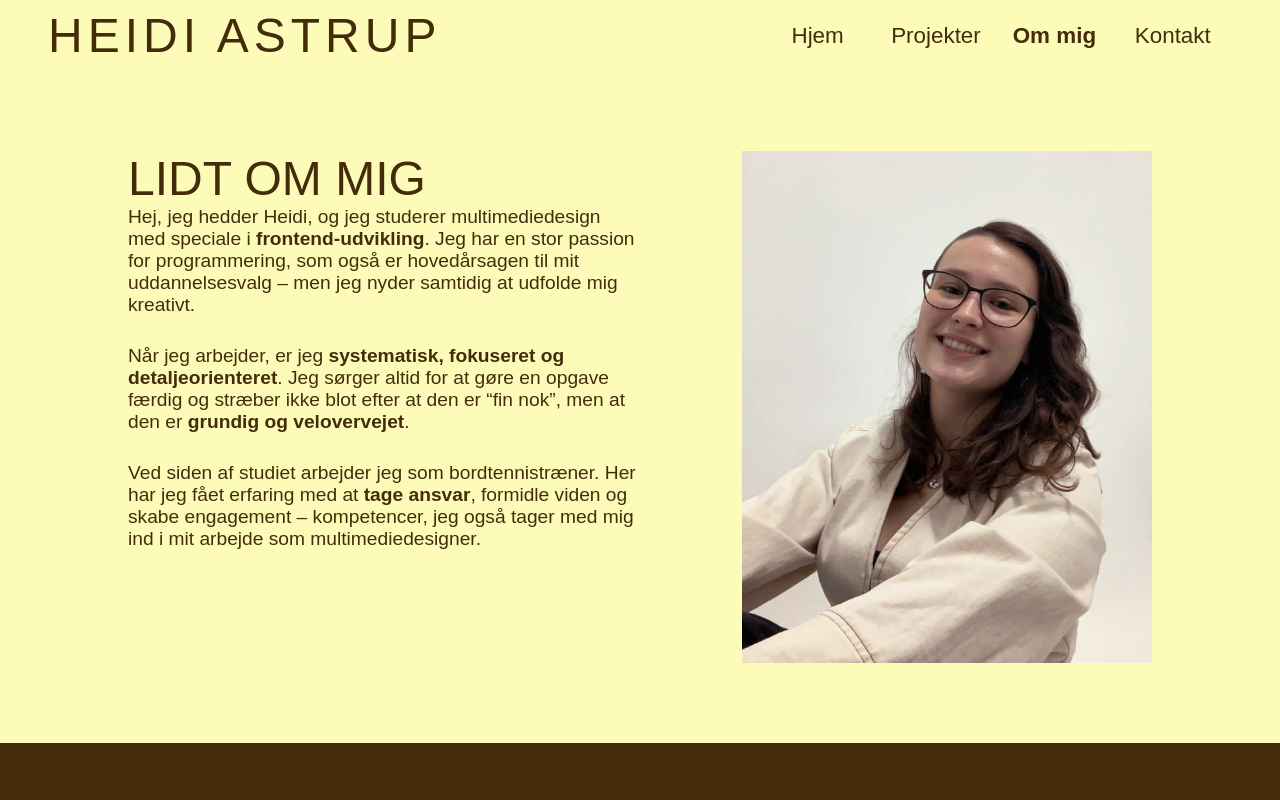
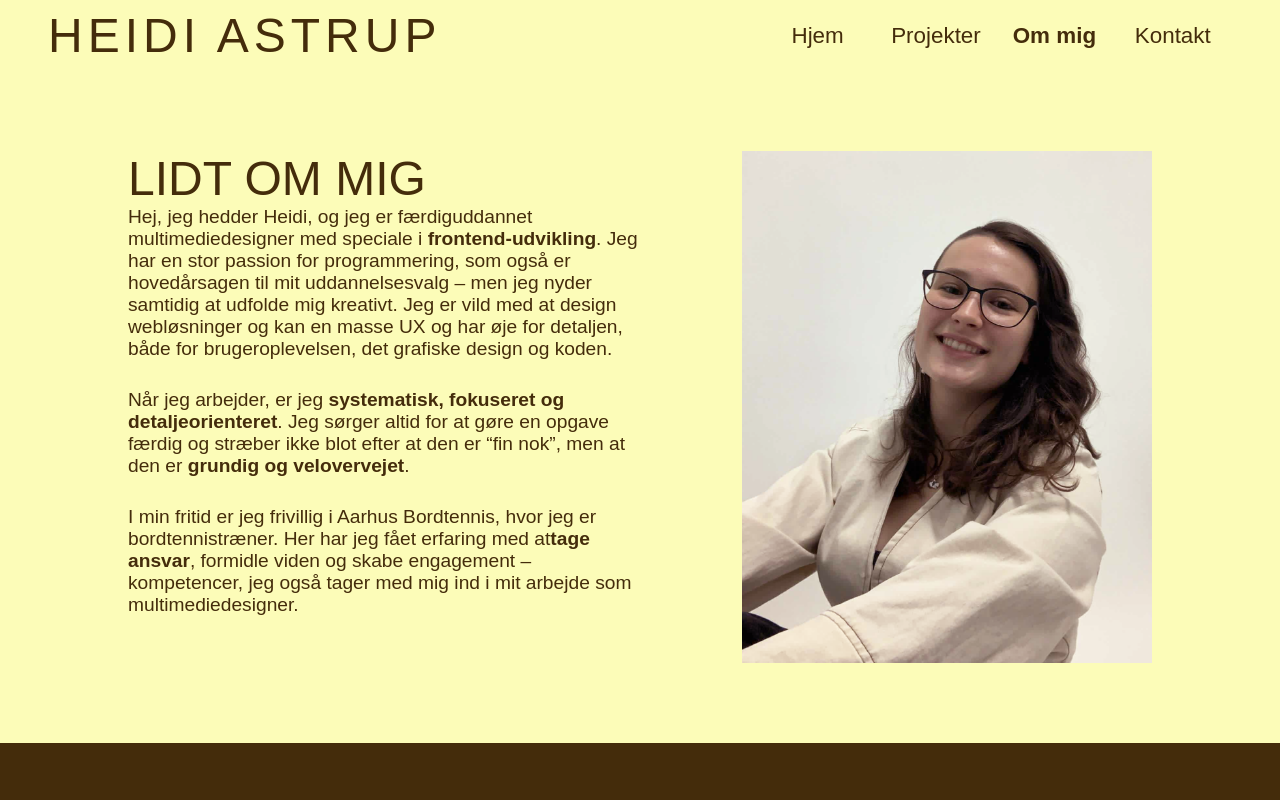
Before and after one commit to Heidi-Astrup/Heidi-Astrup.github.io, a React (Vite) app: page /about in a window 1280 px wide. Shown: the top 800 px of the page. Built offline with nearby package versions, Linux system fonts and the light colour scheme; a web font is replaced by a local one.

Commit message:
Opdateret Om mig

```diff
--- a/src/pages/About.jsx
+++ b/src/pages/About.jsx
@@ -6,10 +6,12 @@ export default function About() {
       <article className="abouttekst">
         <h3>Lidt om mig</h3>
         <p>
-          Hej, jeg hedder Heidi, og jeg studerer multimediedesign med speciale i{" "}
+          Hej, jeg hedder Heidi, og jeg er færdiguddannet multimediedesigner med speciale i{" "}
           <strong>frontend-udvikling</strong>. Jeg har en stor passion for
           programmering, som også er hovedårsagen til mit uddannelsesvalg – men
-          jeg nyder samtidig at udfolde mig kreativt.
+          jeg nyder samtidig at udfolde mig kreativt. Jeg er vild med at
+          design webløsninger og kan en masse UX og har øje for detaljen,
+          både for brugeroplevelsen, det grafiske design og koden.
         </p>
         <br />
         <p>
@@ -21,8 +23,9 @@ export default function About() {
         </p>
         <br />
         <p>
-          Ved siden af studiet arbejder jeg som bordtennistræner. Her har jeg
-          fået erfaring med at <strong>tage ansvar</strong>, formidle viden og
+          I min fritid er jeg frivillig i Aarhus Bordtennis, hvor jeg er
+          bordtennistræner. Her har jeg fået erfaring med at
+          <strong>tage ansvar</strong>, formidle viden og
           skabe engagement – kompetencer, jeg også tager med mig ind i mit
           arbejde som multimediedesigner.
         </p>
```
